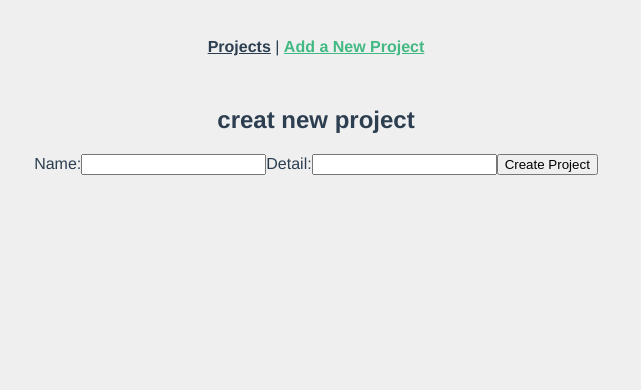
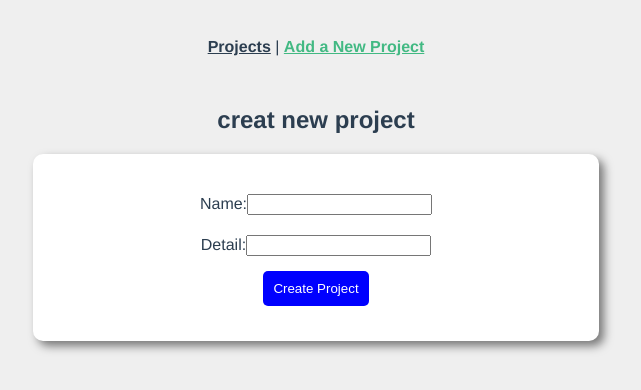
Before and after one commit to elhamhashemi56/vue-project-planner, a Vue app: page /newProject in a window 1280 px wide. Shown: the top 390 px of the page, without its empty margins (324-965 px from the left). Built offline with nearby package versions, Linux system fonts and the light colour scheme.

Commit message:
Create,delete and Edit projects

```diff
--- a/src/router/index.js
+++ b/src/router/index.js
@@ -3,6 +3,8 @@ import AllProjects from "../views/projects/AllProjects.vue"
 import CreateProject from "../views/CreateProject.vue"
 import CompletedProjects from "../views/projects/CompletedProjects.vue"
 import OnGoingProjects from "../views/projects/OnGoingProjects.vue"
+import EditProject from "../views/projects/EditProject.vue"
+
 
 const routes = [
   {
@@ -14,6 +16,12 @@ const routes = [
     path: '/newProject',
     name: 'CreateProject',
     component: CreateProject
+
+  },
+  {
+    path: '/editProject/:id',
+    name: 'EditProject',
+    component: EditProject
 
   },
   {
--- a/src/service/project.service.js
+++ b/src/service/project.service.js
@@ -8,12 +8,23 @@ export const ProjectsService={
         return axios.get(baseUrl + "/projects")
     },
 
+    getProjectMitId(id){
+        return axios.get(baseUrl + "/projects"+ `/${id}`)
+    },
+
     addProject(newProject){
         return axios.post(baseUrl + "/projects" , newProject)
     },
 
     deleteProject(id){
         return axios.delete(baseUrl + "/projects" + `/${id}`)
+    },
+
+    updateProject(id,body){
+        return axios.put(baseUrl + "/projects"+ `/${id}`,body)
+    },
+    updateProjectDone(id,body){
+        return axios.patch(baseUrl + "/projects"+ `/${id}`,body)
     }
 
 }
--- a/src/views/CreateProject.vue
+++ b/src/views/CreateProject.vue
@@ -1,14 +1,19 @@
 <template>
   <h2>creat new project</h2>
-  <form @submit.prevent="handleCreateProject">
+  <form @submit.prevent="handleCreateProject" class="formKlass">
 
-    <label>Name:</label>
-    <input type="text" v-model="name">
+    <div class="formFields">
+      <label>Name:</label>
+      <input type="text" v-model="name">
+    </div>
 
-    <label>Detail:</label>
-    <input type="text" v-model="detail">
+    <div class="formFields">
+      <label>Detail:</label>
+      <input type="text" v-model="detail">
+    </div>
 
-    <button>Create Project</button>
+
+    <button class="buttonForm">Create Project</button>
   </form>
   <p>{{ name }}</p>
   <p>{{ detail }}</p>
@@ -46,5 +51,33 @@ export default {
 </script>
 
 <style>
+.formKlass {
 
+  border-radius: 10px;
+  margin:  10px auto;
+  max-width: 40%;
+  display: flex;
+  flex-direction: column;
+  justify-content: center;
+  align-items: center;
+  padding: 30px;
+  background-color: white;
+  box-shadow: 5px 5px 10px rgba(0, 0, 0, 0.5);
+}
+
+.formFields{
+  padding: 10px;
+
+}
+
+.buttonForm{
+  max-width: max-content;
+  justify-content: center;
+  padding: 10px;
+  border-radius: 5px;
+  background-color: blue;
+  color: white;
+  border: none;
+  margin: 5px;
+}
 </style>
--- a/src/views/projects/AllProjects.vue
+++ b/src/views/projects/AllProjects.vue
@@ -11,13 +11,16 @@
   <div v-if="projects.length">
     <div class="projects_Container" v-for="item in projects" :key="item.id">
       <div>
-        <div @click="handleShowDetail">{{item.name}}</div>
+        <div @click="handleShowDetail">{{item.name}}-{{item.id}}</div>
         <div v-if="showDetail">{{ item.detail }}</div>
       </div>
+
       <section>
-        <img class="iconsKlass" src="../../assets/icons/edit.svg" />
+        <router-link :to="{name:'EditProject',params:{id:item.id}}">
+          <img class="iconsKlass" @click="handleEdit" src="../../assets/icons/edit.svg" />
+        </router-link>
         <img class="iconsKlass" @click="handleDelete(item.id)" src="../../assets/icons/delete.svg" />
-        <img class="iconsKlass" src="../../assets/icons/done.svg" />
+        <img class="iconsKlass" @click="handleDone(item.id)" src="../../assets/icons/done.svg" />
       </section>
     </div>
   </div>
@@ -31,7 +34,8 @@ export default {
   data(){
     return{
       projects:[],
-      showDetail:false
+      showDetail:false,
+
     }
   },
   mounted(){
@@ -58,6 +62,24 @@ export default {
         alert("project deleted")
       })
       .catch(err=>alert(err.message))
+    },
+
+    handleEdit(){
+      this.editMode=!this.editMode
+    },
+    handleDone(id){
+      console.log(id);
+      const projectDone=this.projects.find(item=>item.id === id)
+      console.log(projectDone);
+      // projectDone.done = !projectDone.done
+      const body={
+        done:!projectDone.done
+      }
+      ProjectsService.updateProjectDone(id,body)
+      .then(res=>{
+          console.log(res.data);
+      })
+      .catch(err=>err.message)
     }
   }
 
@@ -78,6 +100,7 @@ export default {
 
 .iconsKlass{
   padding: 3px;
+  cursor: pointer;
 
 }
 </style>
--- a/src/views/projects/CompletedProjects.vue
+++ b/src/views/projects/CompletedProjects.vue
@@ -11,7 +11,8 @@
   <div v-if="projects.length">
     <div class="projects_Container" v-for="item in projects" :key="item.id">
       <div>
-        <div v-if="item.done === true" @click="handleShowDetail">{{item.name}}</div>
+        <div v-if="item.done === true" @click="handleShowDetail">{{item.name}}{{ item.done }}</div>
+        <div v-else>{{ item.done }}</div>
         <div v-if="showDetail">{{ item.detail }}</div>
       </div>
       <section>icons</section>
--- /dev/null
+++ b/src/views/projects/EditProject.vue
@@ -0,0 +1,73 @@
+<template>
+  <h1>project mit id:{{ $route.params.id }}</h1>
+  <form @submit.prevent="handleUpdateProject(this.id)" class="formKlass">
+    <div v-if="project">
+        <div class="formFields">
+        <label>Name:</label>
+        <input type="text" v-model="name"  >
+        </div>
+
+        <div class="formFields">
+        <label>Detail:</label>
+        <input type="text" v-model="detail" >
+        </div>
+    </div>
+        <div v-else>
+            <p>Job Details Loading...</p>
+        </div>
+
+        <div>
+            <button class="buttonForm">Update Project</button>
+            <button class="buttonForm" @click="handleCancleUpdate">Cancle</button>
+        </div>
+
+    </form>
+</template>
+
+<script>
+import { ProjectsService } from '@/service/project.service'
+export default {
+
+    // props: ['id'],
+    data(){
+        return{
+            project:null,
+            id:this.$route.params.id
+        }
+    },
+
+    mounted() {
+        // console.log(this.id);
+       ProjectsService.getProjectMitId(this.id)
+       .then(res=>{
+        this.project=res.data
+        this.name=this.project.name
+        this.detail=this.project.detail
+        console.log(this.project);
+       })
+       .catch(err=>alert(err.message))
+    },
+    methods:{
+        handleUpdateProject(id){
+            const body={
+                name:this.name,
+                detail:this.detail,
+                done:this.project.done
+            }
+            ProjectsService.updateProject(id,body)
+            .then(res=>this.$router.push({name:"AllProjects"}))
+
+            .catch(err=>alert(err.message))
+
+        },
+        handleCancleUpdate(){
+            this.$router.push({name:"AllProjects"})
+        }
+    }
+
+}
+</script>
+
+<style>
+
+</style>
```
Also changed, not shown: data/projects.json (+8 -8 lines).
